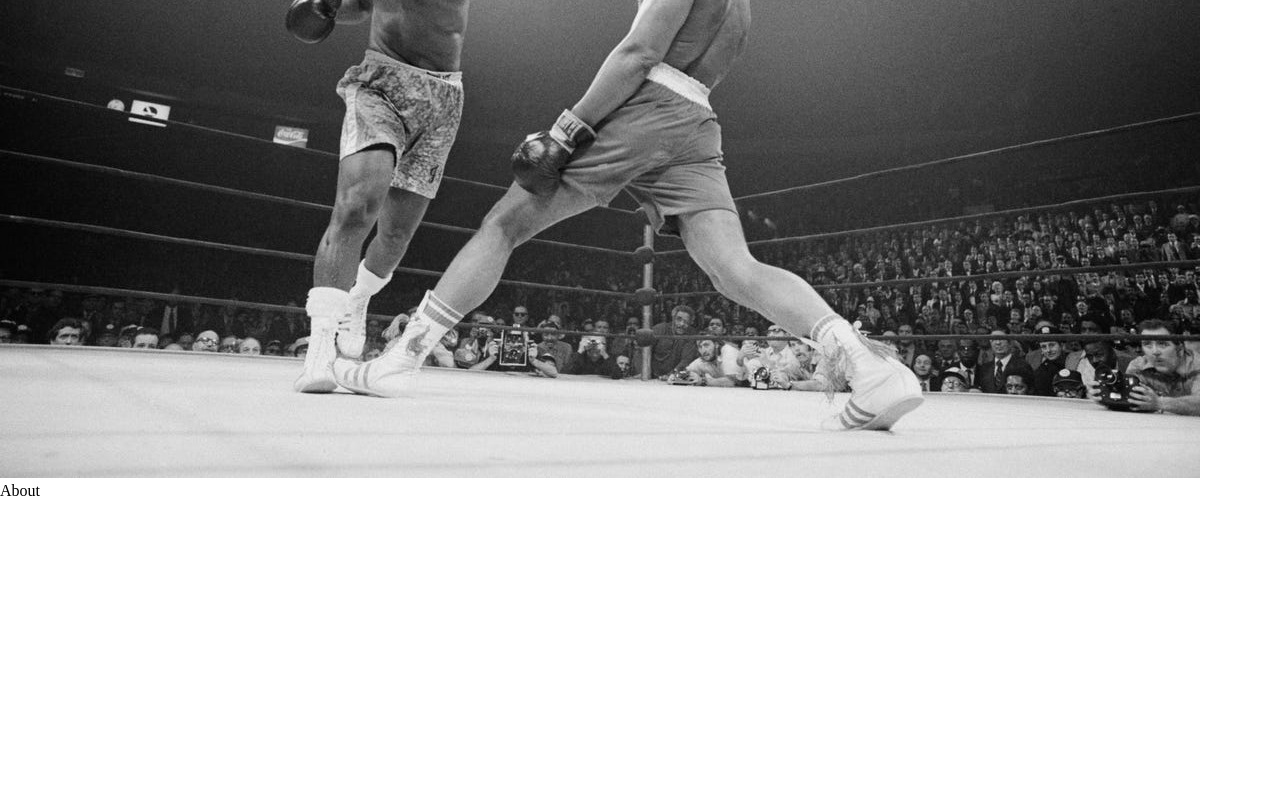
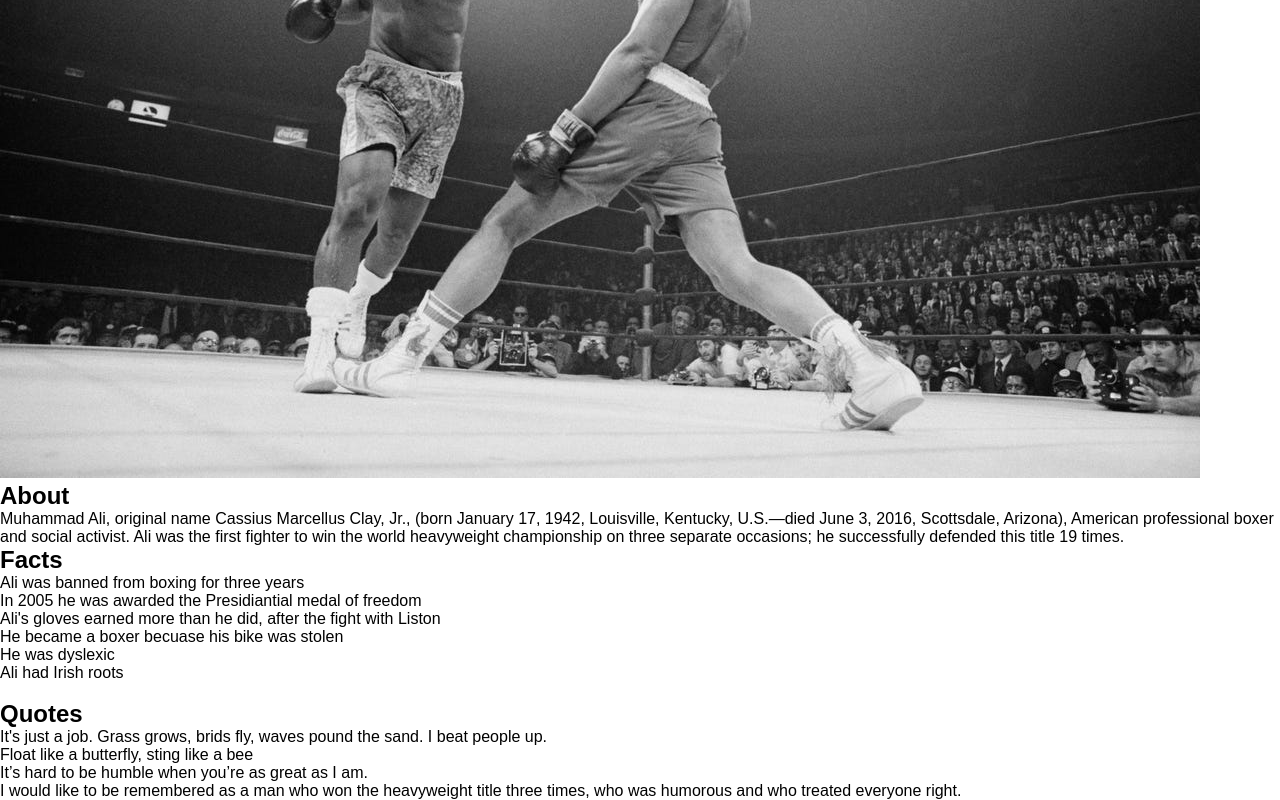
Before and after one commit to fwzmhmd/TributePage, a plain HTML site: page index.html in a window 1280 px wide. Shown: the part 2213-3013 px from the top of the page. Before the commit the page ends 2803 px from the top, so only its background shows below. Drawn offline with Linux system fonts and the light colour scheme.

Commit message:
Facts + Quotes

```diff
--- a/index.html
+++ b/index.html
@@ -27,18 +27,30 @@ Everything on the page fits on any screen size, without content overflowing or b
         <img src="imgs/0x0.jpg" alt="">
     </div>
 
-    <p>About</p>
+    <h2>About</h2>
+    <p>Muhammad Ali, original name Cassius Marcellus Clay, Jr., (born January 17, 1942, Louisville, Kentucky, U.S.—died June 3, 2016, Scottsdale, Arizona), American professional boxer and social activist. Ali was the first fighter to win the world heavyweight championship on three separate occasions; he successfully defended this title 19 times.</p>
 
     <!-- link to wiki -->
 
     <!-- facts about him -->
     <!-- add some emphasis on text -->
+    <h2>Facts</h2>
     <ul>
+        <li>Ali was banned from boxing for three years</li>
+        <li>In 2005 he was awarded the Presidiantial medal of freedom</li>
+        <li>Ali's gloves earned more than he did, after the fight with Liston</li>
+        <li>He became a boxer becuase his bike was stolen</li>
+        <li>He was dyslexic</li>
+        <li>Ali had Irish roots</li>
         <li></li>
-        <li></li>
-        <li></li>
-        <li></li>
-        <li></li>
+    </ul>
+
+    <h2>Quotes</h2>
+    <ul>
+        <li>It's just a job. Grass grows, brids fly, waves pound the sand. I beat people up. </li>
+        <li>Float like a butterfly, sting like a bee</li>
+        <li>It’s hard to be humble when you’re as great as I am.</li>
+        <li>I would like to be remembered as a man who won the heavyweight title three times, who was humorous and who treated everyone right.</li>
     </ul>
 
     <!-- make responsive -->
--- a/style.css
+++ b/style.css
@@ -1,6 +1,7 @@
 * {
     margin: 0;
     padding: 0;
+    font-family: sans-serif;
 }
 
 img {
```
